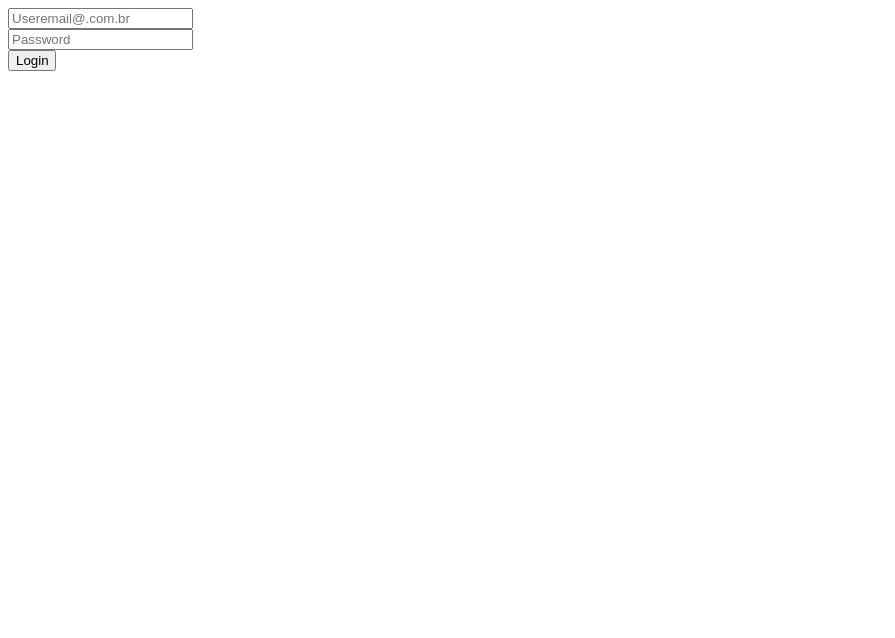
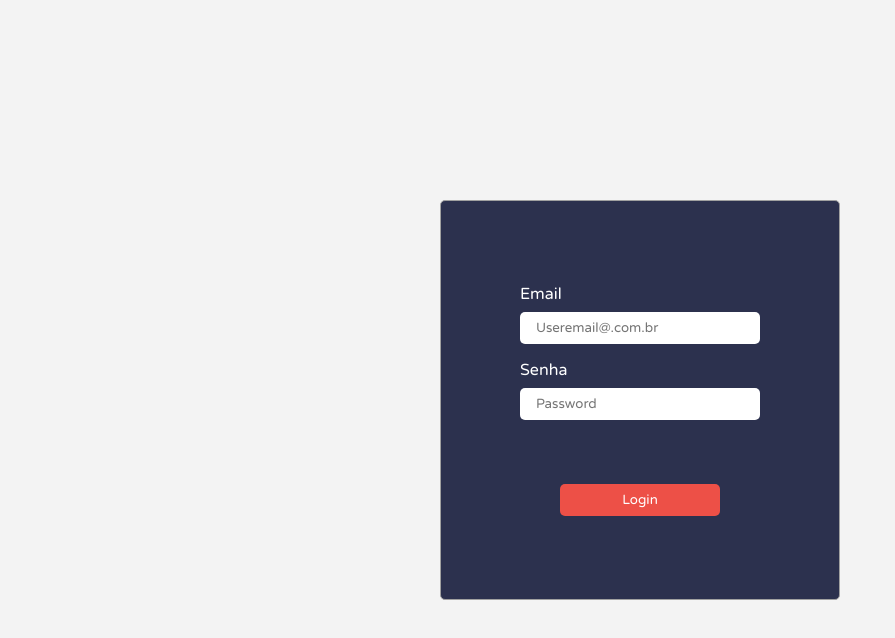
Before and after one commit to williamwallace076/myStock, a React (Vite) app in the folder myStock/: page / in a window 1280 px wide. Shown: the top 638 px of the page, without its empty margins (0-895 px from the left). Built offline with nearby package versions, Linux system fonts and the light colour scheme.

Commit message:
style:style-bts-inp

```diff
--- a/myStock/src/App.css
+++ b/myStock/src/App.css
@@ -1,5 +1,10 @@
-#root {
-  margin: 0 auto;
+@import url('https://fonts.googleapis.com/css2?family=Poppins:wght@300;500;600&family=Varela+Round&display=swap');
+
+* {
+  margin: 0;
   padding: 0;
   box-sizing: border-box;
+
+  font-family: 'Varela Round',sans-serif;
+  ;
 }
--- /dev/null
+++ b/myStock/src/assets/colors.css
@@ -0,0 +1,6 @@
+:root{
+    --color-theme-blue: #2C314E;
+    --color-theme-red: #ED5047;
+    --color-theme-gray: #a1a1a1;
+    --color-theme-midWhite: #F3F3F3;
+}
--- a/myStock/src/components/AuthHome/AuthHome.css
+++ b/myStock/src/components/AuthHome/AuthHome.css
@@ -1,7 +1,79 @@
+@import "../../assets/colors.css";
+
+.AuthHome{
+    width: 100%;
+    height: 100vh;
+
+    display: flex;
+    justify-content: center;
+
+    background-color: var(--color-theme-midWhite);
+}
+
 .Area-auth{
     align-self: center;
     display: flex;
     flex-direction: column;
 
-    width: 3rem;
+    width: 25rem;
+    height: 25rem;
+
+    justify-content: center;
+    gap: 4rem;
+    align-items: center;
+
+    border: 1px solid var(--color-theme-gray);
+    border-radius: 5px;
+
+    background-color: var(--color-theme-blue);
 }
+
+.Auth-inputs-area{
+width: max-content;
+height: max-content;
+
+display: flex;
+flex-direction: column;
+justify-content: space-around;
+
+}
+
+.Auth-inputs-area label{
+    color: #fff;
+    margin-bottom: 0.5rem;
+}
+
+.Auth-inputs-area :nth-child(3){
+    margin-top: 1rem;
+}
+
+.Auth-inputs-area input{
+    width: 15rem;
+    height: 2rem;
+    border-radius: 5px;
+    border: none;
+
+    box-sizing: border-box;
+    padding-left: 1rem;
+    outline: none;
+}
+
+.Auth-inputs-area input:hover{
+    cursor: pointer;
+}
+
+.bt-Auth{
+    width: 10rem;
+    height: 2rem;
+    border-radius: 5px;
+    border: none;
+
+    background-color: var(--color-theme-red);
+    color: #fff;
+    transition: 0.2s;
+}
+
+.bt-Auth:hover{
+    cursor: pointer;
+    transform: scale(1.2);
+}
--- a/myStock/src/components/AuthHome/AuthHome.jsx
+++ b/myStock/src/components/AuthHome/AuthHome.jsx
@@ -3,15 +3,17 @@ import React from 'react';
 
 const AuthHome = () => {
     return (
-        <>
+        <div className='AuthHome'>
             <div className='Area-auth'>
                 <div className='Auth-inputs-area'>
-                    <input type="email" placeholder='Useremail@.com.br'/>
-                    <input type="password" placeholder='Password'/>
+                    <label htmlFor="input-email">Email</label>
+                    <input id='input-email' type="email" placeholder='Useremail@.com.br'/>
+                    <label htmlFor="input-pass">Senha</label>
+                    <input id='input-pass' type="password" placeholder='Password'/>
                 </div>
                 <button className='bt-Auth'>Login</button>
             </div>
-        </>
+        </div>
      );
 }
 
```
